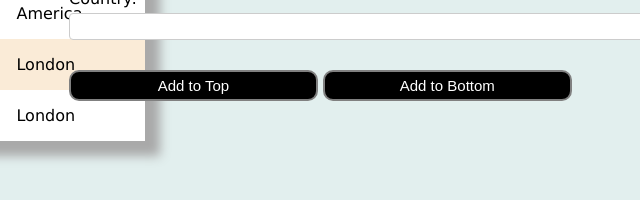
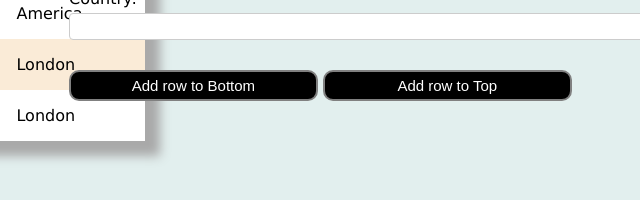
Before and after one commit to Subhadipsadhukhan/Assigment-1, a plain HTML site: page index.html in a window 1280 px wide. Shown: the part 260-460 px from the top of the page, 576-1216 px from the left. Drawn offline with Linux system fonts and the light colour scheme.

Commit message:
Update index.html

```diff
--- a/index.html
+++ b/index.html
@@ -74,8 +74,8 @@
                 Country: <input type="text" name="country" id="country" /><br>
                 <!-- Make Two Buttons for add content -->
                 <div class="div3">
-                    <button class="btn" type="button" onclick="addTop()">Add to Top </button>
-                    <button class="btn" type="button" onclick="addBottom()"> Add to Bottom</button>
+                    <button class="btn" type="button" onclick="addBottom()"> Add row to Bottom</button>
+                    <button class="btn" type="button" onclick="addTop()">Add row to Top </button>
                 </div>
             </div>
         </div>
```
